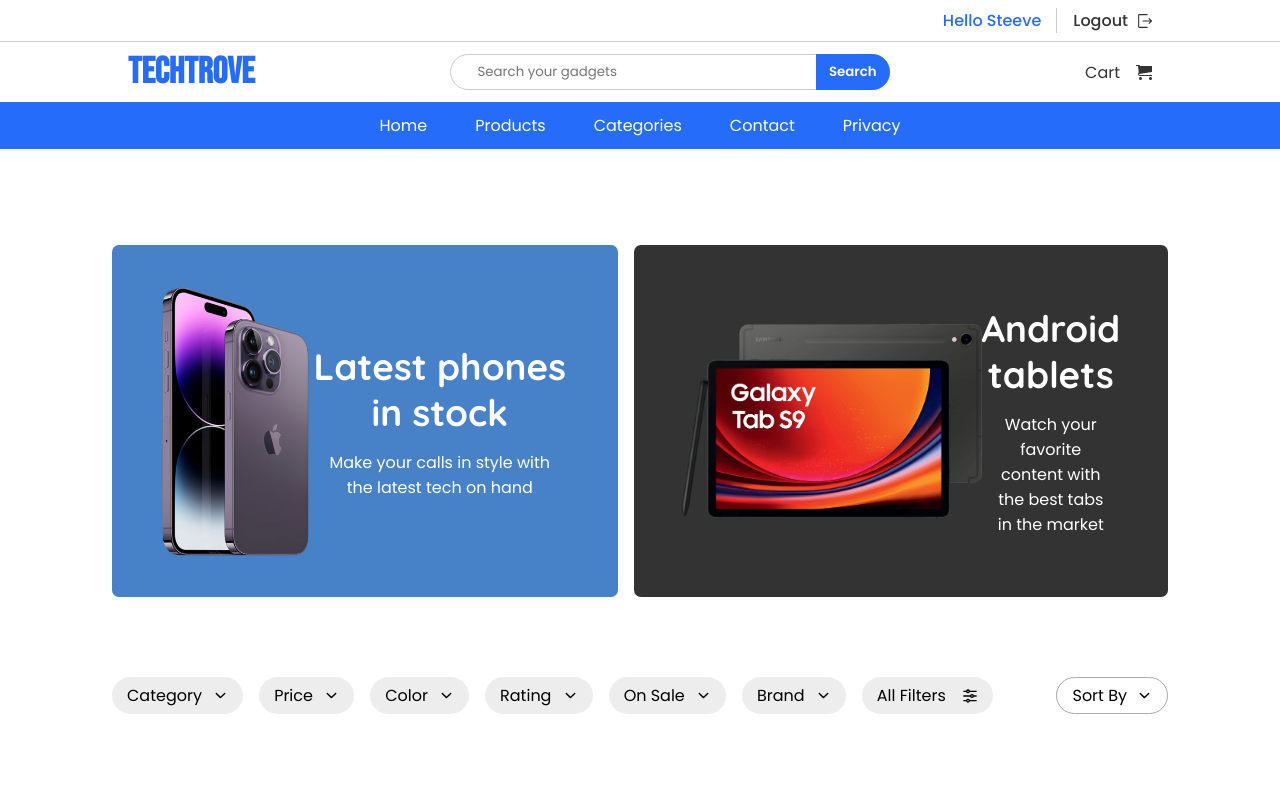
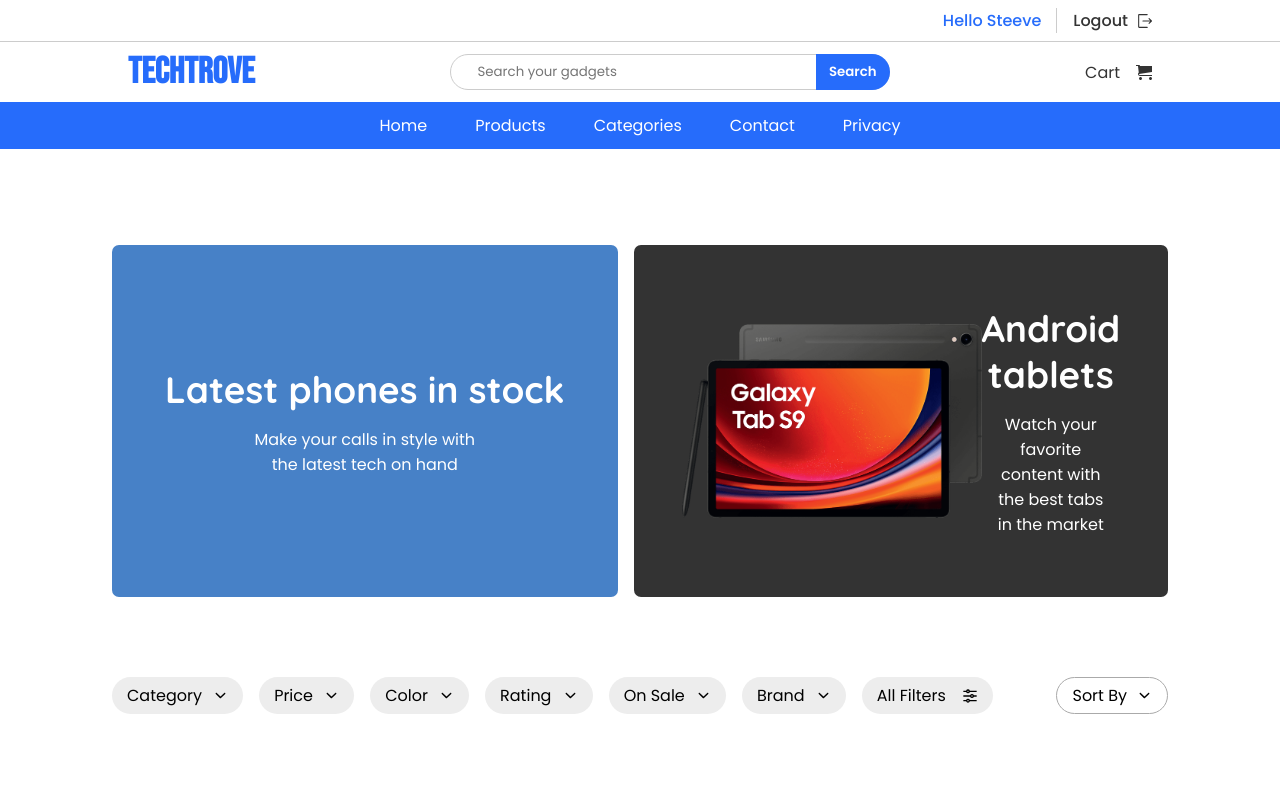
Before and after one commit to Steeve26/electronics-store, a React (Vite) app: page /products in a window 1280 px wide. Shown: the top 800 px of the page. Built offline with nearby package versions, Linux system fonts and the light colour scheme.

Commit message:
deployment testing

```diff
--- a/src/pages/products.jsx
+++ b/src/pages/products.jsx
@@ -1,8 +1,8 @@
 import ProductGrid from "../components/productGrid"
 import styles from './products.module.css'
-import iphone from '../assets/iPhone-14-pro.png'
+// import iphone from '../assets/iPhone-14-pro.png'
 import tab from '../assets/galaxy tab s9.webp'
-import {RiArrowDownSLine, RiEqualizerLine} from 'react-icons/ri'
+import {RiEqualizerLine} from 'react-icons/ri'
 import {IoIosArrowDown} from 'react-icons/io'
 
 export default function products() {
@@ -11,7 +11,7 @@
       <div className={styles.advertWrapper}>
 
         <div className={styles.advertContainer}>
-          <img width='150px' src={iphone} alt='' />
+          {/* <img width='150px' src={iphone} alt='' />    */}
 
           <div className={styles.callToAction}>
             <h1 className={styles.title}>Latest phones in stock</h1>
--- a/src/pages/products.module.css
+++ b/src/pages/products.module.css
@@ -84,7 +84,7 @@
   justify-content: center;
   gap: 10px;
   cursor: pointer;
-  transition-duration: .3s;
+  transition-duration: .1s;
 }
 .filtersWrapper .sorting:hover {
   background: var(--lightGrey);
```
